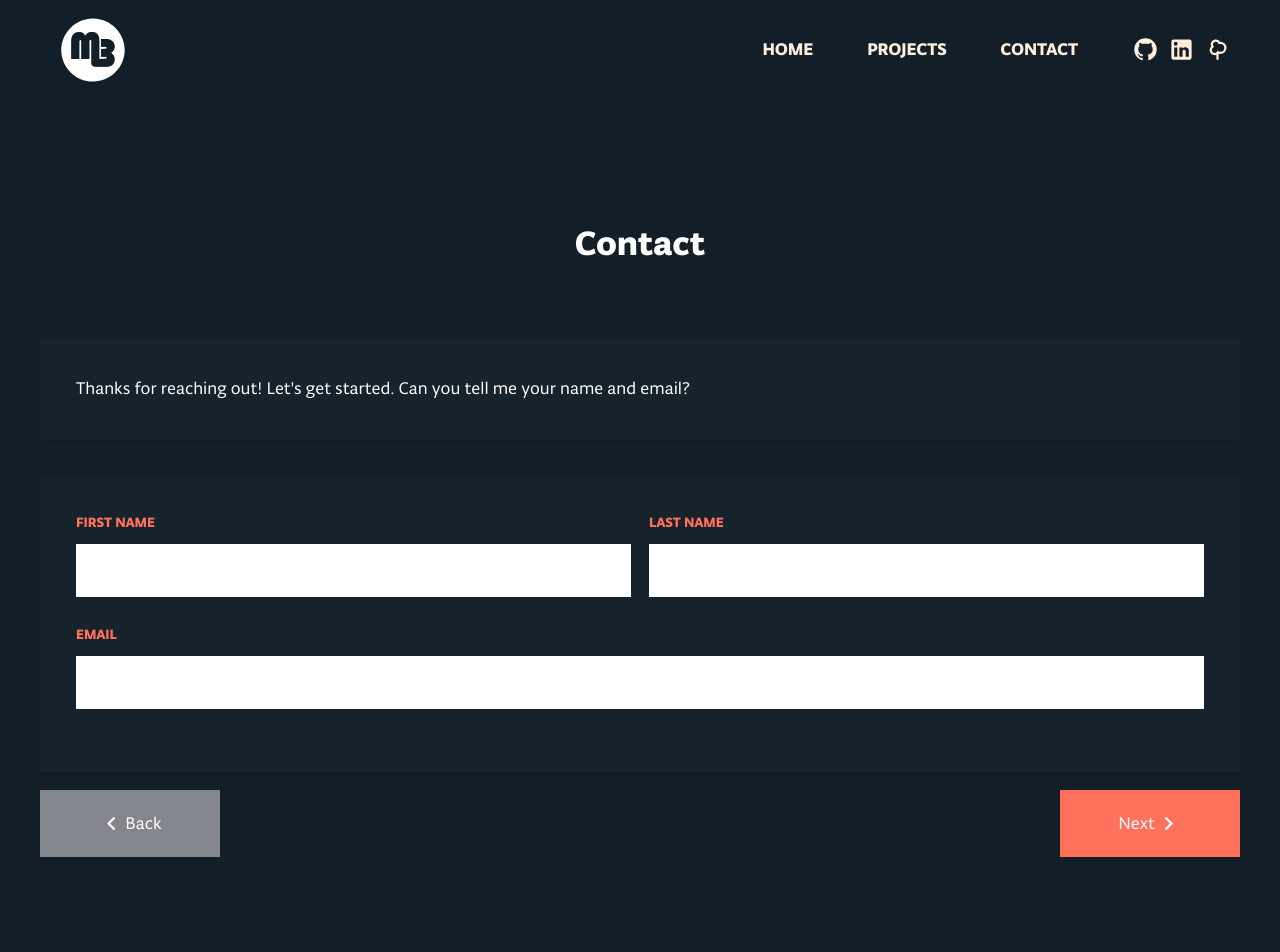
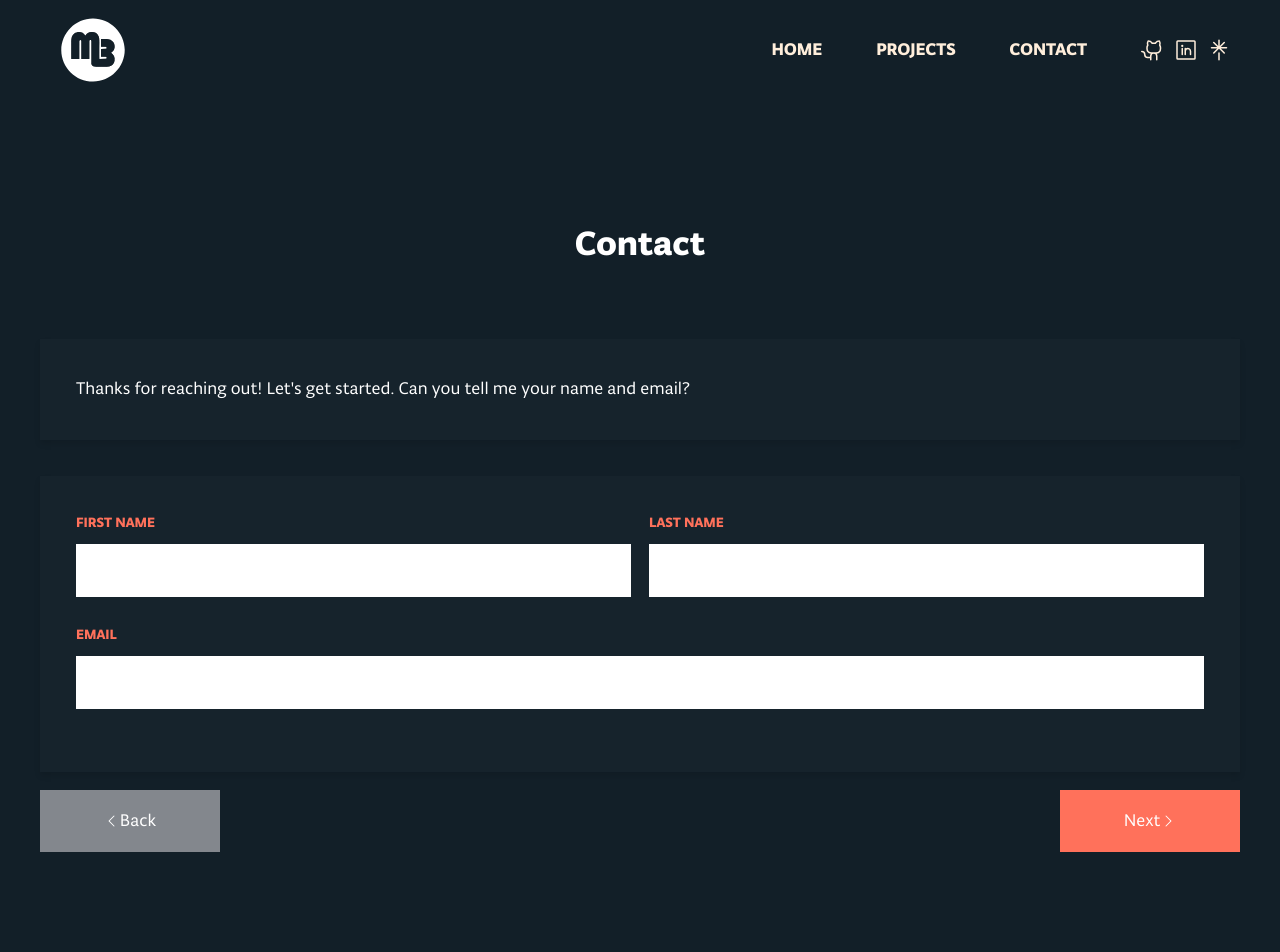
Before and after one commit to mariobulic-hr/mbulic-portfolio, a Next.js app: page /contact in a window 1280 px wide. Shown: the top 952 px of the page. Built offline with nearby package versions, Linux system fonts and the light colour scheme; no server answers; a web font is replaced by a local one.

Commit message:
update library package from mdi to phosphor icon, update form styling, minor bug tweaks

```diff
--- a/package.json
+++ b/package.json
@@ -1,7 +1,7 @@
 {
   "name": "mariobulic-portfolio",
   "version": "1.0.0",
-  "description": "A blank template to get started with Payload 3.0",
+  "description": "Personal portfolio website for Mario Bulic",
   "license": "MIT",
   "type": "module",
   "scripts": {
@@ -15,14 +15,13 @@
     "start": "cross-env NODE_OPTIONS=--no-deprecation next start"
   },
   "dependencies": {
-    "@mdi/js": "^7.4.47",
-    "@mdi/react": "^1.6.1",
     "@payloadcms/db-postgres": "latest",
     "@payloadcms/email-resend": "^3.28.1",
     "@payloadcms/next": "latest",
     "@payloadcms/payload-cloud": "latest",
     "@payloadcms/plugin-cloud-storage": "^3.29.0",
     "@payloadcms/richtext-lexical": "^3.28.1",
+    "@phosphor-icons/react": "^2.1.7",
     "cross-env": "^7.0.3",
     "graphql": "^16.8.1",
     "motion": "^12.5.0",
--- a/src/app/(frontend)/components/ScrollArrow.tsx
+++ b/src/app/(frontend)/components/ScrollArrow.tsx
@@ -1,7 +1,6 @@
 'use client'
 
-import Icon from '@mdi/react'
-import { mdiArrowDownDropCircleOutline } from '@mdi/js'
+import { CaretCircleDown } from '@phosphor-icons/react'
 import strings from '@/app/lib/strings'
 import styles from './ScrollArrow.module.css'
 
@@ -16,7 +15,7 @@ const ScrollArrow = () => {
   return (
     <div className={styles.scrollArrow} onClick={handleScroll}>
       <div className={styles.scrollArrowText}>{strings.homepage.scroll}</div>
-      <Icon path={mdiArrowDownDropCircleOutline} size={1} />
+      <CaretCircleDown size={32} />
     </div>
   )
 }
--- a/src/app/(frontend)/components/form-elements/QuoteForm.module.css
+++ b/src/app/(frontend)/components/form-elements/QuoteForm.module.css
@@ -9,6 +9,13 @@
     padding: 2rem;
     background-color: var(--dark-accent);
     box-shadow: 0 4px 6px rgba(0, 0, 0, 0.1);
+}
+
+.nameFields {
+    @media screen and (max-width: 480px) {
+        flex-direction: column;
+        gap: 0;
+    };
 }
 
 .formGroup {
@@ -69,6 +76,13 @@
     text-transform: uppercase;
 }
 
+.reviewDetailsValue {
+    word-break: break-word;
+    overflow-wrap: break-word;
+    hyphens: auto;
+    max-width: 100%;
+}
+
 .errorInput {
     border-color: #ff4444 !important;
 }
--- a/src/app/(frontend)/components/form-elements/QuoteForm.tsx
+++ b/src/app/(frontend)/components/form-elements/QuoteForm.tsx
@@ -2,10 +2,9 @@
 
 import { useState } from 'react'
 import { useForm as useReactForm } from 'react-hook-form'
-import Icon from '@mdi/react'
-import { mdiChevronLeft, mdiChevronRight } from '@mdi/js'
 import { useRouter } from 'next/navigation'
 import styles from './QuoteForm.module.css'
+import { CaretLeft, CaretRight } from '@phosphor-icons/react'
 
 interface QuoteFormData {
   firstName: string
@@ -338,11 +337,11 @@ const QuoteForm = () => {
       </form>
       <div className={styles.buttonContainer}>
         <button disabled={currentStep === MIN_STEP} onClick={handlePreviousStep}>
-          <Icon path={mdiChevronLeft} size={1} /> Back
+          <CaretLeft size={16} /> Back
         </button>
         <button onClick={handleNextStep} disabled={currentStep === MAX_STEP}>
           Next
-          <Icon path={mdiChevronRight} size={1} />
+          <CaretRight size={16} />
         </button>
       </div>
     </>
--- a/src/app/(frontend)/components/navigation/DesktopNavigation.tsx
+++ b/src/app/(frontend)/components/navigation/DesktopNavigation.tsx
@@ -1,8 +1,8 @@
-import { mdiGithub } from '@mdi/js'
+'use client'
+
+import Link from 'next/link'
+import { GithubLogo, LinktreeLogo, LinkedinLogo } from '@phosphor-icons/react'
 import styles from './DesktopNavigation.module.css'
-import Link from 'next/link'
-import Icon from '@mdi/react'
-import { mdiLinkedin, mdiTreeOutline } from '@mdi/js'
 
 const DesktopNavigation = () => {
   return (
@@ -18,17 +18,17 @@ const DesktopNavigation = () => {
       </li>
       <li className={styles.navigationItem}>
         <a href="https://github.com/mariobulic-hr" target="_blank" rel="noopener noreferrer">
-          <Icon path={mdiGithub} title="Github profile" size={1} />
+          <GithubLogo size={32} />
         </a>
       </li>
       <li className={styles.navigationItem}>
         <a href="https://linkedin.com/in/mariobulic" target="_blank" rel="noopener noreferrer">
-          <Icon path={mdiLinkedin} title="Linkedin profile" size={1} />
+          <LinkedinLogo size={32} />
         </a>
       </li>
       <li className={styles.navigationItem}>
         <a href="https://linktr.ee/mariobulic" target="_blank" rel="noopener noreferrer">
-          <Icon path={mdiTreeOutline} title="Github profile" size={1} />
+          <LinktreeLogo size={32} />
         </a>
       </li>
     </ul>
--- a/src/app/(frontend)/components/navigation/MobileButton.tsx
+++ b/src/app/(frontend)/components/navigation/MobileButton.tsx
@@ -1,8 +1,6 @@
 'use client'
-
-import { mdiMenuOpen } from '@mdi/js'
-import Icon from '@mdi/react'
 import { useMobileMenu } from '@/app/(frontend)/context/Context'
+import { List } from '@phosphor-icons/react'
 import styles from './MobileButton.module.css'
 
 const MobileButton = () => {
@@ -12,7 +10,7 @@ const MobileButton = () => {
   }
   return (
     <div className={styles.navigationMenuButton} onClick={toggleMenu}>
-      <Icon path={mdiMenuOpen} size={2} />
+      <List size={32} />
     </div>
   )
 }
--- a/src/app/(frontend)/components/navigation/MobileNavigation.tsx
+++ b/src/app/(frontend)/components/navigation/MobileNavigation.tsx
@@ -3,8 +3,7 @@
 import { useMobileMenu } from '../../context/Context'
 import styles from './MobileNavigation.module.css'
 import Link from 'next/link'
-import Icon from '@mdi/react'
-import { mdiGithub, mdiLinkedin, mdiTreeOutline } from '@mdi/js'
+import { GithubLogo, LinktreeLogo, LinkedinLogo } from '@phosphor-icons/react'
 import { usePathname } from 'next/navigation'
 
 const MobileNavigation = () => {
@@ -48,7 +47,7 @@ const MobileNavigation = () => {
               rel="noopener noreferrer"
               aria-label="Visit Github profile"
             >
-              <Icon path={mdiGithub} size={1} />
+              <GithubLogo size={32} />
             </Link>
             <Link
               href="https://linkedin.com/in/mariobulic"
@@ -56,7 +55,7 @@ const MobileNavigation = () => {
               rel="noopener noreferrer"
               aria-label="Visit LinkedIn profile"
             >
-              <Icon path={mdiLinkedin} size={1} />
+              <LinkedinLogo size={32} />
             </Link>
             <Link
               href="https://linktr.ee/mariobulic"
@@ -64,7 +63,7 @@ const MobileNavigation = () => {
               rel="noopener noreferrer"
               aria-label="Visit Linktree profile"
             >
-              <Icon path={mdiTreeOutline} size={1} />
+              <LinktreeLogo size={32} />
             </Link>
           </div>
         </nav>
--- a/src/app/(frontend)/styles.css
+++ b/src/app/(frontend)/styles.css
@@ -102,6 +102,9 @@ button {
   display: flex;
   align-items: center;
   justify-content: center;
+  @media (max-width: 380px) {
+    min-width: 140px;
+  }
 }
 
 button:hover {
```
Also changed, not shown: 1 other file (tests, documents, lock files or other folders).
